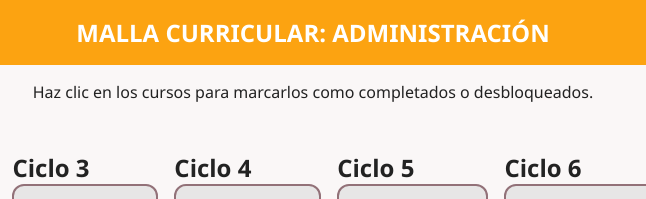
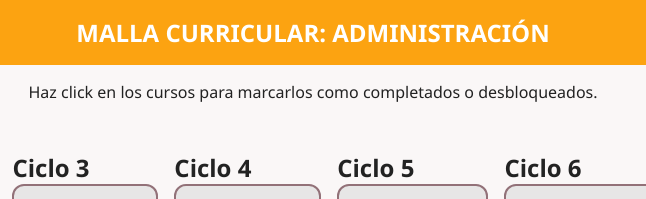
Before and after one commit to AnaluPlaza/administraci-nUL, a plain HTML site: page index.html in a window 1280 px wide. Shown: the top 199 px of the page, 327-973 px from the left. Drawn offline with Linux system fonts and the light colour scheme.

Commit message:
Update index.html

```diff
--- a/index.html
+++ b/index.html
@@ -10,7 +10,7 @@
 
   <header>Malla Curricular: Administración</header>
 
-  <div id="instrucciones">Haz clic en los cursos para marcarlos como completados o desbloqueados.</div>
+  <div id="instrucciones">Haz click en los cursos para marcarlos como completados o desbloqueados.</div>
 
   <main id="grid"></main>
 
```
